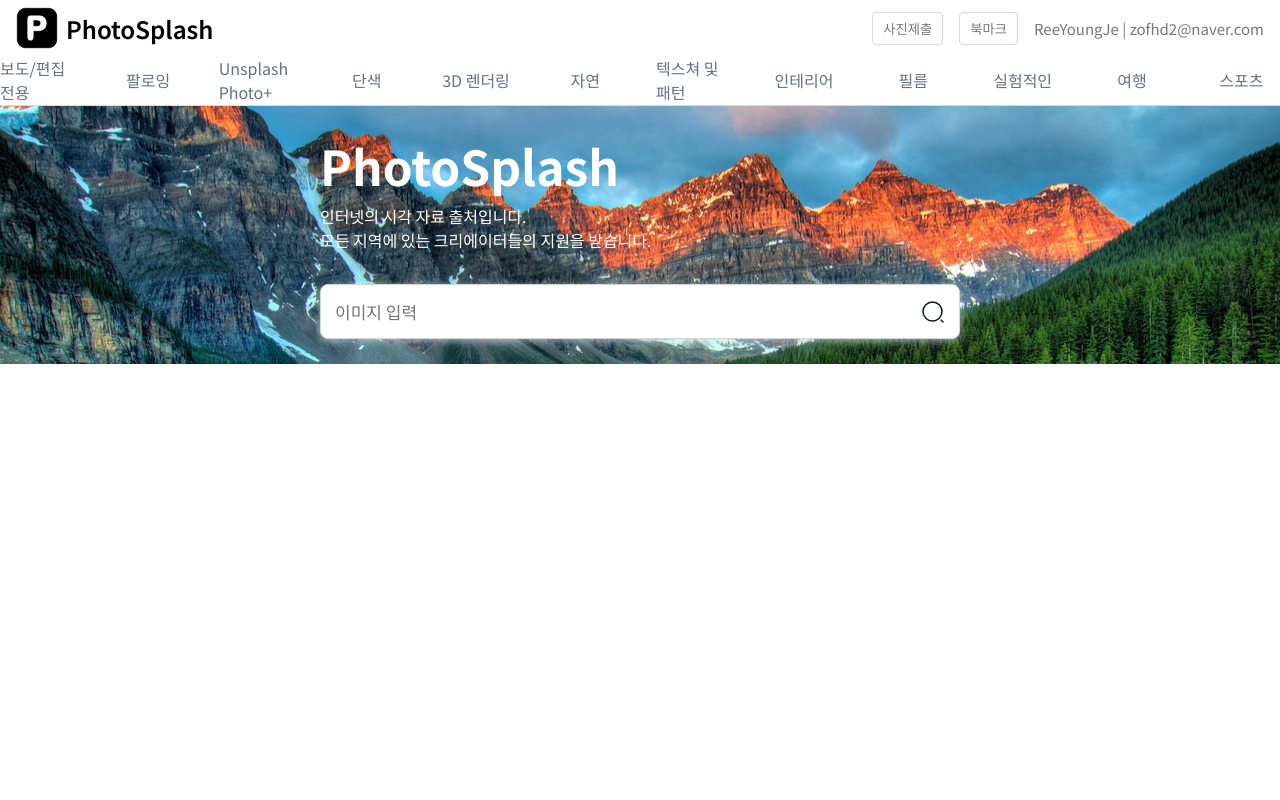
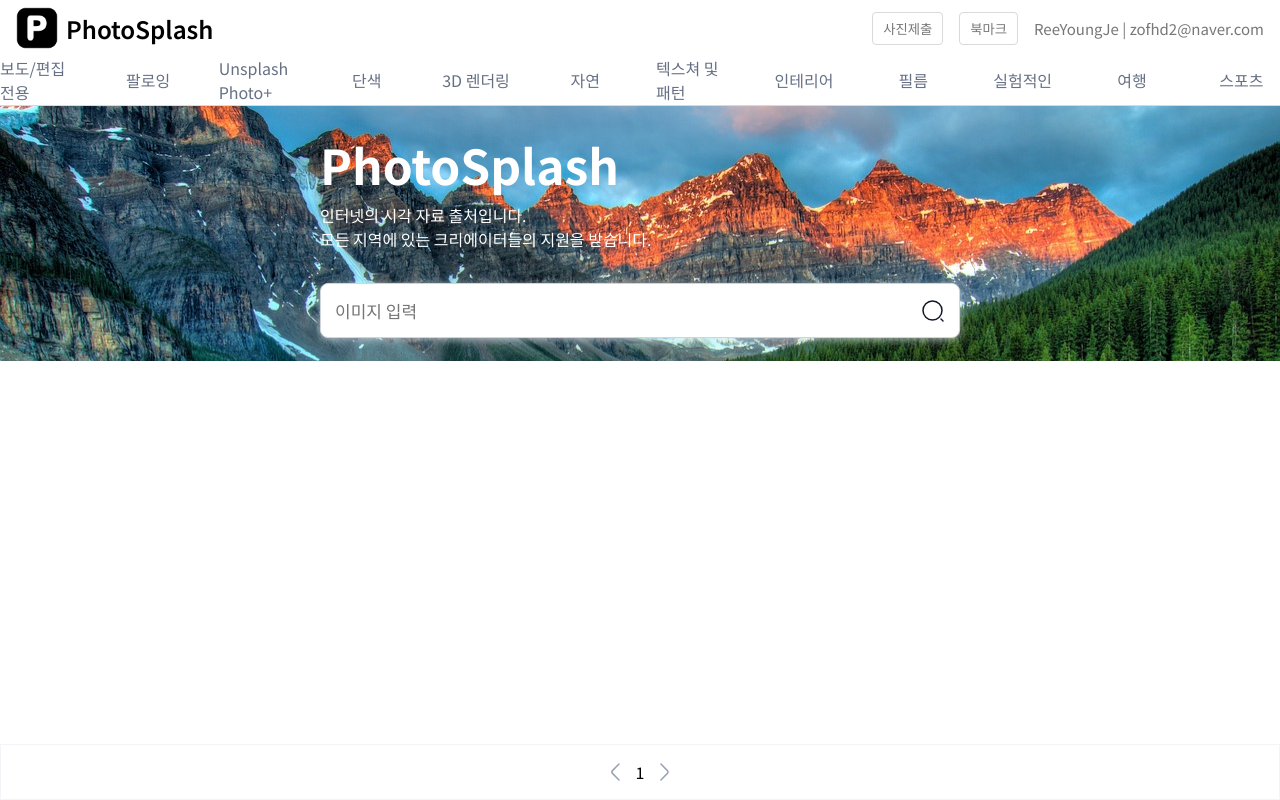
Before and after one commit to ReeYoungJe/react-album-web, a React (Vite) app: page / in a window 1280 px wide. Built offline with nearby package versions, Linux system fonts and the light colour scheme.

Commit message:
footer 컴퍼넌트 생성

```diff
--- /dev/null
+++ b/src/Component/Common/Footer/CommonFooter.module.scss
@@ -0,0 +1,65 @@
+.footer {
+  display: flex;
+  align-items: center;
+  justify-content: center;
+
+  width: 100%;
+  height: 56px;
+
+  padding: 0 16px;
+
+  border: 1px solid $color-gray-100;
+  background-color: $color-white-000;
+}
+.pagination {
+  display: flex;
+  align-items: center;
+  justify-content: center;
+
+  width: 100%;
+
+  gap: 8px;
+
+  &__button {
+    display: flex;
+    align-items: center;
+    justify-content: center;
+
+    width: 24px;
+    height: 24px;
+
+    padding: 3px 7px;
+
+    color: $color-gray-500;
+
+    font-family: 'Public Sans', sans-serif;
+    font-size: 16px;
+    font-weight: 700;
+    line-height: 16px;
+
+    background: transparent;
+    border: none;
+    outline: none;
+
+    cursor: pointer;
+
+    &:hover {
+      background-color: $color-gray-100;
+      border-radius: 4px;
+
+      color: $color-black-900;
+    }
+    &.active {
+      background-color: $color-gray-100;
+      border-radius: 4px;
+
+      color: $color-black-900;
+    }
+    &.inactive {
+      background-color: $color-white-000;
+      border-radius: 4px;
+
+      color: $color-black-900;
+    }
+  }
+}
--- /dev/null
+++ b/src/Component/Common/Footer/CommonFooter.tsx
@@ -0,0 +1,22 @@
+import styles from './CommonFooter.module.scss'
+
+function CommonFooter() {
+
+    return (
+        <footer className={styles.footer}>
+            <div className={styles.pagination}>
+                <button className={styles.pagination__button}>
+                    <img src="src/assets/icons/icon-arrowLeft.svg" alt="" />
+                </button>
+                {/* 변경될 UI 부분 */}
+                <span>1</span>
+                {/* <span>1</span> */}
+                <button className={styles.pagination__button} >
+                    <img src="src/assets/icons/icon-arrowRight.svg" alt="" />
+                </button>
+            </div>
+        </footer>
+    )
+}
+
+export default CommonFooter
--- a/src/pages/index/index.tsx
+++ b/src/pages/index/index.tsx
@@ -2,6 +2,7 @@
 import CommonHeader from "@/Component/Common/Header/CommonHeader.tsx";
 import CommonSearchBar from "@/Component/Common/SearchBar/CommonSearchBar.tsx";
 import CommonNav from "@/Component/Common/Navigation/CommonNav.tsx";
+import CommonFooter from "@/Component/Common/Footer/CommonFooter.tsx";
 
 function Index() {
 	return (
@@ -25,9 +26,8 @@
 				<div className={styles.page__contents__imageBox}></div>
 			</div>
 			{/* 공통 푸터 UI 부분 */}
+			<CommonFooter/>
 		</div>
-
-
 	);
 }
 
```
